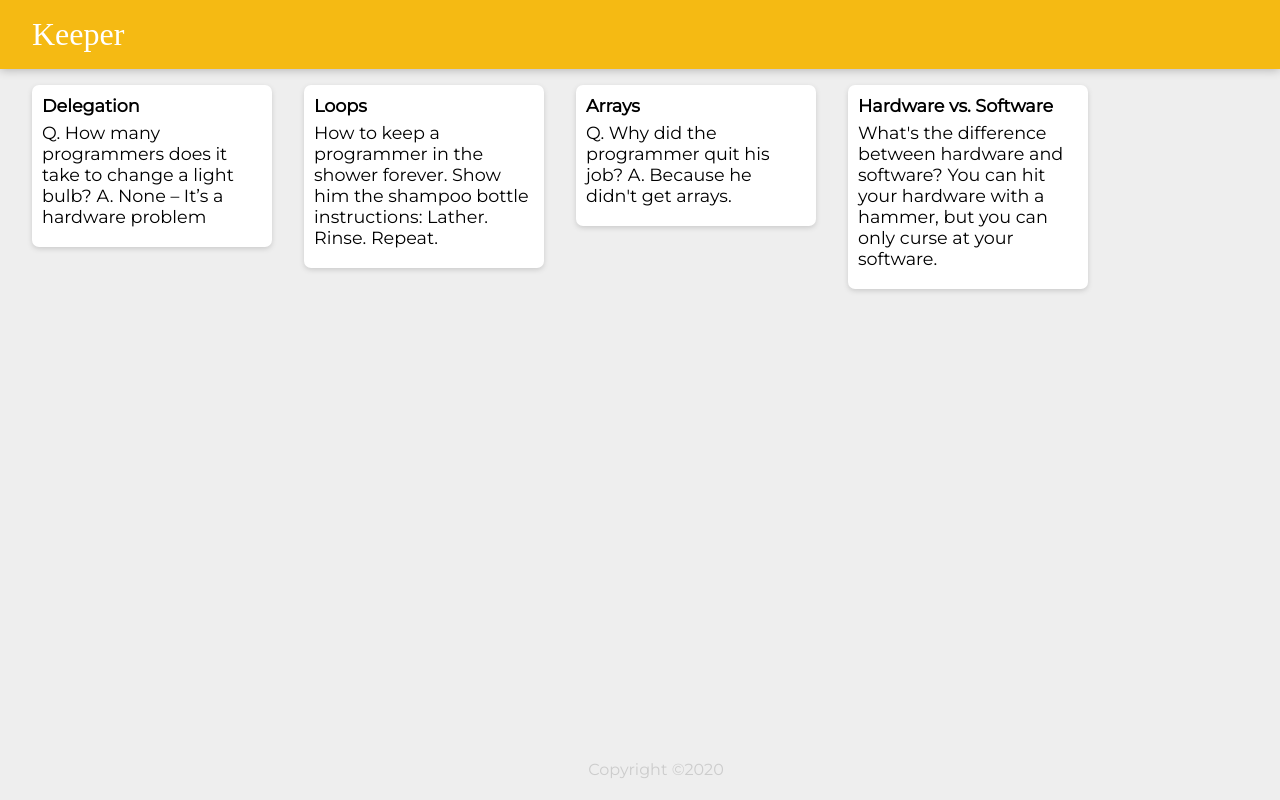
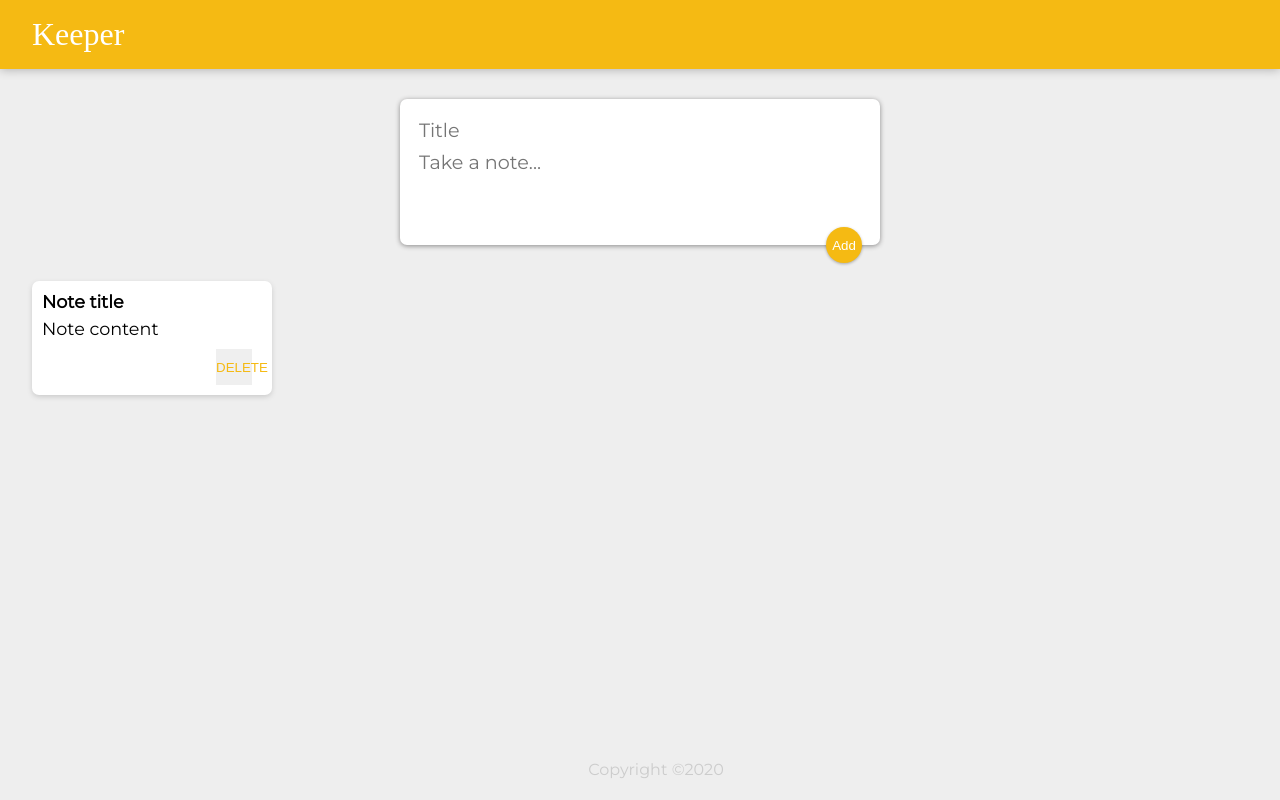
Before and after one commit to uchchhwash/keeper-app-react, a React (Create React App) app: page / in a window 1280 px wide. Built offline with nearby package versions, Linux system fonts and the light colour scheme; a web font is replaced by a local one.

Commit message:
restructure

```diff
--- a/public/styles.css
+++ b/public/styles.css
@@ -59,3 +59,51 @@
     white-space: pre-wrap;
     word-wrap: break-word;
 }
+
+.note button {
+    position: relative;
+    float: right;
+    margin-right: 10px;
+    color: #f5ba13;
+    border: none;
+    width: 36px;
+    height: 36px;
+    cursor: pointer;
+    outline: none;
+}
+
+form {
+    position: relative;
+    width: 480px;
+    margin: 30px auto 20px auto;
+    background: #fff;
+    padding: 15px;
+    border-radius: 7px;
+    box-shadow: 0 1px 5px rgb(138, 137, 137);
+}
+
+form input,
+form textarea {
+    width: 100%;
+    border: none;
+    padding: 4px;
+    outline: none;
+    font-size: 1.2em;
+    font-family: inherit;
+    resize: none;
+}
+
+form button {
+    position: absolute;
+    right: 18px;
+    bottom: -18px;
+    background: #f5ba13;
+    color: #fff;
+    border: none;
+    border-radius: 50%;
+    width: 36px;
+    height: 36px;
+    box-shadow: 0 1px 3px rgba(0, 0, 0, 0.3);
+    cursor: pointer;
+    outline: none;
+}
--- a/src/components/App.jsx
+++ b/src/components/App.jsx
@@ -2,17 +2,17 @@
 import Header from "./Header";
 import Footer from "./Footer";
 import Note from "./Note";
-import sampleNotes from "../sampleNotes"
-function App(){
-    return (<div>
-        <Header/>
-        {sampleNotes.map(note => (<Note
-        key={note.key}
-        title={note.title}
-        content={note.content}
-        />))}
-        <Footer/>
-    </div>);
+import CreateArea from "./CreateArea";
+
+function App() {
+  return (
+    <div>
+      <Header />
+      <CreateArea />
+      <Note key={1} title="Note title" content="Note content" />
+      <Footer />
+    </div>
+  );
 }
 
 export default App;
--- /dev/null
+++ b/src/components/CreateArea.jsx
@@ -0,0 +1,15 @@
+import React from "react";
+
+function CreateArea() {
+  return (
+    <div>
+      <form>
+        <input name="title" placeholder="Title" />
+        <textarea name="content" placeholder="Take a note..." rows="3" />
+        <button>Add</button>
+      </form>
+    </div>
+  );
+}
+
+export default CreateArea;
--- a/src/components/Note.jsx
+++ b/src/components/Note.jsx
@@ -1,13 +1,13 @@
 import React from "react";
-import { isPropertySignature } from "typescript";
-import notes from "../sampleNotes";
-function Note(props){
-    return (
-        <div className="note">
-            <h1>{props.title}</h1>
-            <p>{props.content}</p>
-        </div>
-    )
+
+function Note(props) {
+  return (
+    <div className="note">
+      <h1>{props.title}</h1>
+      <p>{props.content}</p>
+      <button>DELETE</button>
+    </div>
+  );
 }
 
 export default Note;
```
